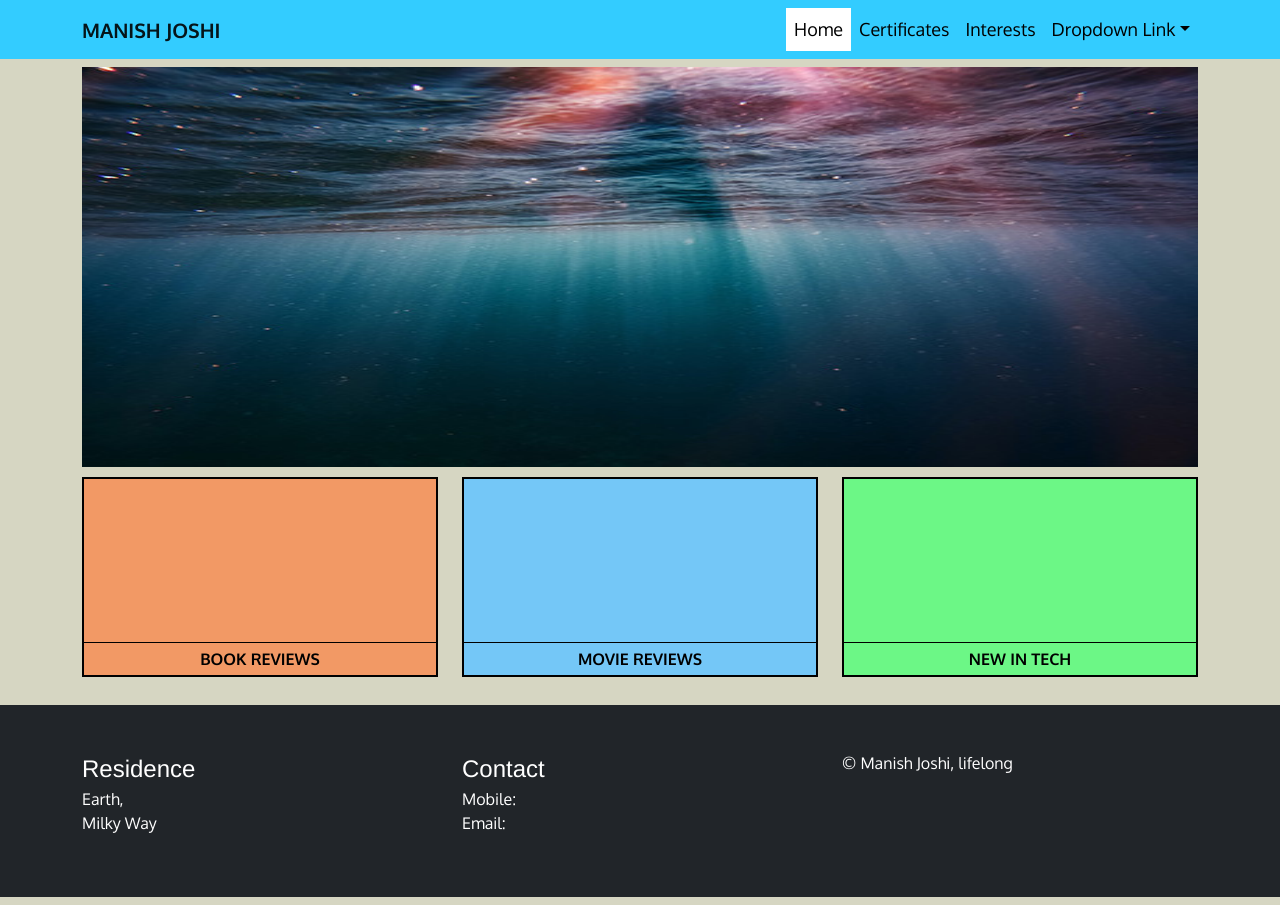
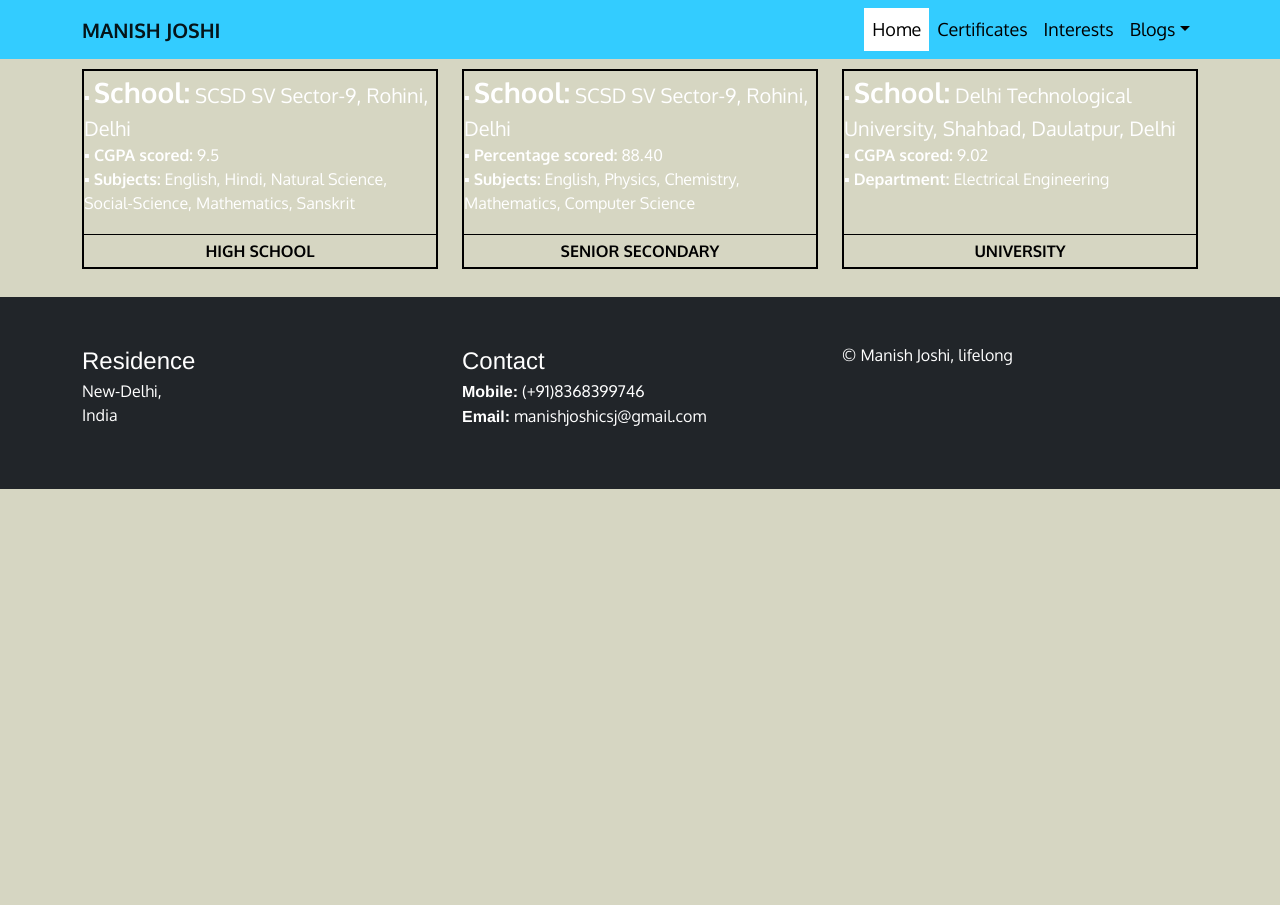
Before and after one commit to joshimanish2000/Portfolio, a plain HTML site: page index.html in a window 1280 px wide. After the commit the page ends 800 px from the top, so only its background shows below. Drawn offline with nearby package versions, Linux system fonts and the light colour scheme.

Commit message:
Updated index.html

```diff
--- a/index.html
+++ b/index.html
@@ -32,12 +32,12 @@
       					<li class="nav-item"><a id="na-link" class="nav-link" aria-current="page" href="#">Interests</a>
       					</li>
       					<li class="nav-item dropdown" >
-      						<a id="na-link" class="nav-link dropdown-toggle" href="#" id="navbarDropdownMenuLink" role="button" data-bs-toggle="dropdown" aria-expanded="false">Dropdown Link</a>
+      						<a id="na-link" class="nav-link dropdown-toggle" href="#" id="navbarDropdownMenuLink" role="button" data-bs-toggle="dropdown" aria-expanded="false">Blogs</a>
       						<ul class="dropdown-menu dropdown-menu-dark" aria-labelledby="navbarDropdownMenuLink">
-      							<li><a class="dropdown-item" href="#">Menu 1</a></li>
+      							<li><a class="dropdown-item" href="#">Coming soon</a></li>
       							<li><hr class="dropdown-divider"></li>
       							<li >
-      								<a class="dropdown-item" href="#">Menu 2</a>
+      								<a class="dropdown-item" href="#">On its way</a>
       							</li>
       						</ul>
       					</li>
@@ -47,36 +47,26 @@
 		</nav>
 	</header>
 
-	<div class="container">
-		<div  id="carousel-top" class="carousel slide" data-bs-ride="carousel"> <!-- Carousel -->
-			<div class="carousel-inner">
-				<div class="carousel-item active" data-bs-interval="10000" >
-					<img src="../Portfolio/images/test-image.jpg" class="d-block w-100 img-fluid h-100" >
-				</div>
-				<div class="carousel-item " data-bs-interval="10000">
-					<img src="../Portfolio/images/Earth.jpg " class="d-block w-100 img-fluid h-100">
-				</div>
-			</div>
-		</div><!--Carousel ends here-->
-
-
-
-
+<!---------------Header ends here------------>
+<div class="container">
 		<div class="row" > <!--menu tiles-->
-			<div  class="container-tile col-lg-4 col-md-6 col-sm-12"><div id="books-menu" class="inner-tile"><a class="tile-link" href="book_reviews.html"><span class="link-title">Book Reviews</span></a></div></div>
-			<div  class="container-tile col-lg-4 col-md-6 col-sm-12"><div id="movies-menu" class="inner-tile"><a href="movie_reviews.html" class="tile-link">
-				<span class="link-title">Movie Reviews</span></a></div></div>
-			<div  class="container-tile col-lg-4 col-md-12 col-sm-12"><div id="tech-menu" class="inner-tile"><a href="new_in_tech.html" class="tile-link"><span class="link-title">New in tech</span></a></div></div>
+<!------------High-school----------------->
+			<div  class="container-tile col-lg-4 col-md-6 col-sm-12"><div id="high-school" class="inner-tile"><div class="content">&#9642; <span class="fw-bold fs-3">School:</span><span class="fs-5"> SCSD SV Sector-9, Rohini, Delhi</span><br>&#9642;<span class="fw-bold"> CGPA scored:</span> 9.5<br>&#9642; <span class="fw-bold">Subjects:</span> English, Hindi, Natural Science, Social-Science, Mathematics, Sanskrit</div><a class="tile-link" href="high-school.html"><span class="link-title">High School</span></a></div></div>
+<!-------------Senior-secondary--------------------->
+			<div  class="container-tile col-lg-4 col-md-6 col-sm-12"><div id="senior-secondary" class="inner-tile"><div class="content">&#9642; <span class="fw-bold fs-3">School:</span><span class="fs-5"> SCSD SV Sector-9, Rohini, Delhi</span><br>&#9642;<span class="fw-bold"> Percentage scored:</span> 88.40<br>&#9642; <span class="fw-bold"> Subjects:</span> English, Physics, Chemistry, Mathematics, Computer Science </div><a href="high-school.html" class="tile-link"><span class="link-title">Senior Secondary</span></a></div></div>
+<!-------------University---------------->
+			<div  class="container-tile col-lg-4 col-md-12 col-sm-12"><div id="university" class="inner-tile"><div class="content">&#9642; <span class="fw-bold fs-3">School:</span><span class="fs-5"> Delhi Technological University, Shahbad, Daulatpur, Delhi</span><br>&#9642;<span class="fw-bold"> CGPA scored:</span> 9.02<br>&#9642; <span class="fw-bold">Department:</span> Electrical Engineering</div><a href="university.html" class="tile-link"><span class="link-title">University</span></a></div></div>
 
 		</div>
 	</div> <!--menu tiles end here-->
 
+<!---------------------footer starts here---------------->
 	<footer class="bg-dark  mb-2 mt-4 p-3">
 			<div class="container">
 				<div class="row">
-					<div id="address" class="col-lg-4 col-md-4 col-sm-12 col-xs-12"><span>Residence</span><br>Earth,<br>Milky Way</div>
+					<div id="address" class="col-lg-4 col-md-4 col-sm-12 col-xs-12"><span>Residence</span><br>New-Delhi,<br>India</div>
 					<hr id="divider" class="d-md-none d-lg-none">
-					<div id="contact" class="col-lg-4 col-md-4 col-sm-12 col-xs-12"><span>Contact</span><br>Mobile:<br>Email:</div>
+					<div id="contact" class="col-lg-4 col-md-4 col-sm-12 col-xs-12"><span>Contact</span><br><span class="fs-6 fw-bold">Mobile:</span> (+91)8368399746<br><span class="fs-6 fw-bold">Email:</span> manishjoshicsj@gmail.com</div>
 					<hr id="divider" class="d-md-none d-lg-none">
 					<div id="copyright" class="col-lg-4 col-md-4 col-sm-12 col-xs-12"><div id="test"><span>&copy; Manish Joshi, lifelong</span></div></div>
 				</div>
```
